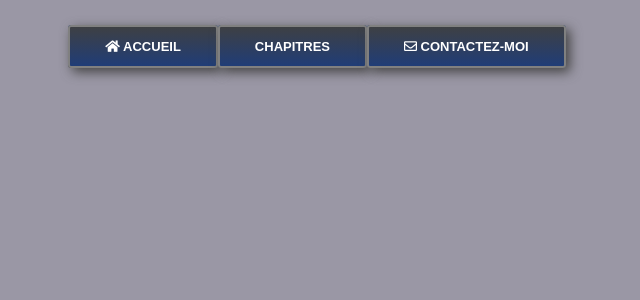
After one commit to laetitia33/Projet_4, a PHP site: template views/include/menu.php in a window 1280 px wide. The commit adds this page. Shown: the top 300 px of the page, without its empty margins (343-983 px from the left). Run offline with PHP 8.4, Linux system fonts and the light colour scheme; the template is opened without the code that fills it, so the values that code supplies are empty; some libraries are stand-ins or nearby versions.

Commit message:
menu css et bio en includ

```diff
--- a/public/css/style.css
+++ b/public/css/style.css
@@ -369,4 +369,128 @@ html {
 
 /*------------------------fin fenetre présentation------------------*/
 
+
 /*---------------------Menu navigation-----------------------------*/
+
+ul#navigation {
+    display: flex;
+    display: -ms-flexbox;
+    flex-direction: row;
+    -ms-flex-direction: row;
+    justify-content: center;
+    -ms-flex-pack: center;
+    margin-top: 35px;
+    list-style-type: none;
+}
+
+.home,
+.services,
+.portfolio,
+.contact,
+.about {
+    padding: 12px 35px;
+    border: 2px solid grey;
+    border-radius: 3px;
+    -o-border-radius: 3px;
+    -moz-border-radius: 3px;
+    -ms-border-radius: 3px;
+    -webkit-border-radius: 3px;
+    text-transform: uppercase;
+    font-family: "Raleway",sans-serif;
+    font-size: 13px;
+    font-weight: 700;
+    line-height: 24px;
+    color: #FFF;
+    background-image: linear-gradient(rgb(62, 64, 68), rgb(32,61,119) );
+    background-image: -moz-linear-gradient(rgb(62,64,68), rgb(32,61,119) );
+    background-image: -webkit-linear-gradient(rgb(62,64,68), rgb(32,61,119) );
+    background-image: -o-linear-gradient(rgb(62,64,68), rgb(32,61,119) );
+    -webkit-box-shadow: 4px 4px 12px #444;
+    -moz-box-shadow: 4px 4px 12px #444;
+    -o-box-shadow: 4px 4px 12px #444;
+    -ms-box-shadow: 4px 4px 12px #444;
+    box-shadow: 4px 4px 12px #444;
+
+}
+
+.home:hover,
+.services:hover,
+.portfolio:hover,
+.contact:hover,
+.about:hover {
+    text-shadow: 1px 1px 3px #444;
+    -webkit-text-shadow: 1px 1px 3px #444;
+    -moz-text-shadow: 1px 1px 3px #444;
+    -o-text-shadow: 1px 1px 3px #444;
+    -ms-text-shadow: 1px 1px 3px #444;
+    font-weight: bold;
+    color: rgb(30,56,56);
+    background-image: linear-gradient(rgb(233, 177, 4), rgb(221,208,54) );
+    background-image: -moz-linear-gradient(rgb(233, 177, 4), rgb(221,208,54) );
+    background-image: -webkit-linear-gradient(rgb(233, 177, 4), rgb(221,208,54) );
+    background-image: -o-linear-gradient(rgb(233, 177, 4), rgb(221,208,54) );
+    -webkit-box-shadow: 1px 1px 4px #777;
+    -moz-box-shadow: 1px 1px 4px #777;
+    -o-box-shadow: 1px 1px 4px #777;
+    -ms-box-shadow: 1px 1px 4px #777;
+    box-shadow: 1px 1px 4px #777;
+    -webkit-transition: all 1s;
+    -moz-transition: all 1s;
+    -ms-transition: all 1s;
+    -o-transition: all 1s;
+    transition: all 1s;
+
+}
+
+a {
+    width: 10%;
+    text-decoration: none;
+}
+
+/*-------------------fin navigation------------------------------*/
+/*--------------------présentation auteur------------------------*/
+
+#bio {
+    display: flex;
+    display: -ms-flexbox;
+    flex-wrap: wrap;
+    -ms-flex-wrap:wrap;
+    align-content: space-around;
+    align-items: center;
+    justify-content: space-around;
+    -ms-flex-pack:space-around;
+    width: 100%;
+    height: auto;
+    margin-top: 55px;
+    margin-bottom: 55px;
+}
+
+#bio p {
+    width: 60%;
+    font-family: "Raleway",sans-serif;
+    font-size: 1.5em;
+    font-style: oblique;
+}
+
+/*lettrine*/
+
+#bio p:first-of-type:first-letter {
+    float: left;
+    padding: 0.05em 0.05em 0 0;
+    font-family: "Raleway",sans-serif;
+    font-size: 6em;
+    font-style: normal;
+    color: white;
+}
+
+#photobio {
+    width: 25%;
+    margin-bottom: 25px;
+    -webkit-box-shadow: 4px 4px 12px #444;
+    -ms-box-shadow: 4px 4px 12px #444;
+    -moz-box-shadow: 4px 4px 12px #444;
+    -o-box-shadow: 4px 4px 12px #444;
+    box-shadow: 4px 4px 12px #444;
+}
+
+/*--------------------fin présentation auteur--------------------*/
--- /dev/null
+++ b/views/include/menu.php
@@ -0,0 +1,42 @@
+<?php
+
+if(isset($_SESSION['id']))
+{
+    ?>
+
+
+<nav>
+
+	<ul id="navigation">
+
+		 <li><a class="portfolio" href=""></i> Tableau de bord</a></li>
+		<li><a class="portfolio" href="#">Chapitres</a></li>
+		<li><a class="portfolio" href=""><i class="fas fa-pencil-alt">Créer un chapitre</a><li>
+		<li> <a class="portfolio" href="#">Commentaires</a></li>
+		<li><a class="portfolio" href="">Tous les Commentaires</a></li>
+		<li><a "index.php?action=logout">Déconnexion</a></li>
+	</ul>
+</nav>
+
+<?php
+}
+
+else
+{
+    ?>
+
+
+<nav>
+
+	<ul id="navigation">
+		<li><a class="home" href=""><i class="fas fa-home"></i> Accueil</a></li>
+		<li><a class="portfolio" href="">Chapitres</a></li>
+		<li><a class="contact" href=""><i class="far fa-envelope"></i>  Contactez-moi</a></li>
+	</ul>
+</nav>
+
+
+
+
+<?php
+}
```
Also changed, not shown: views/articleList.php (added, +16 -0 lines).
